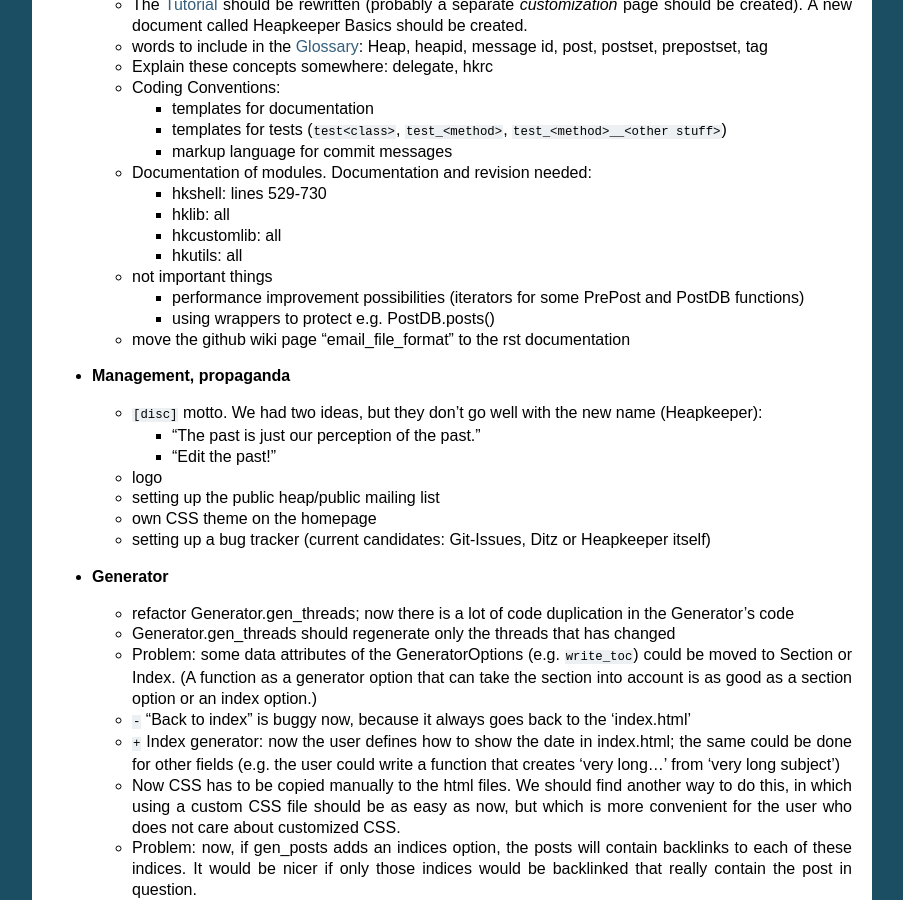
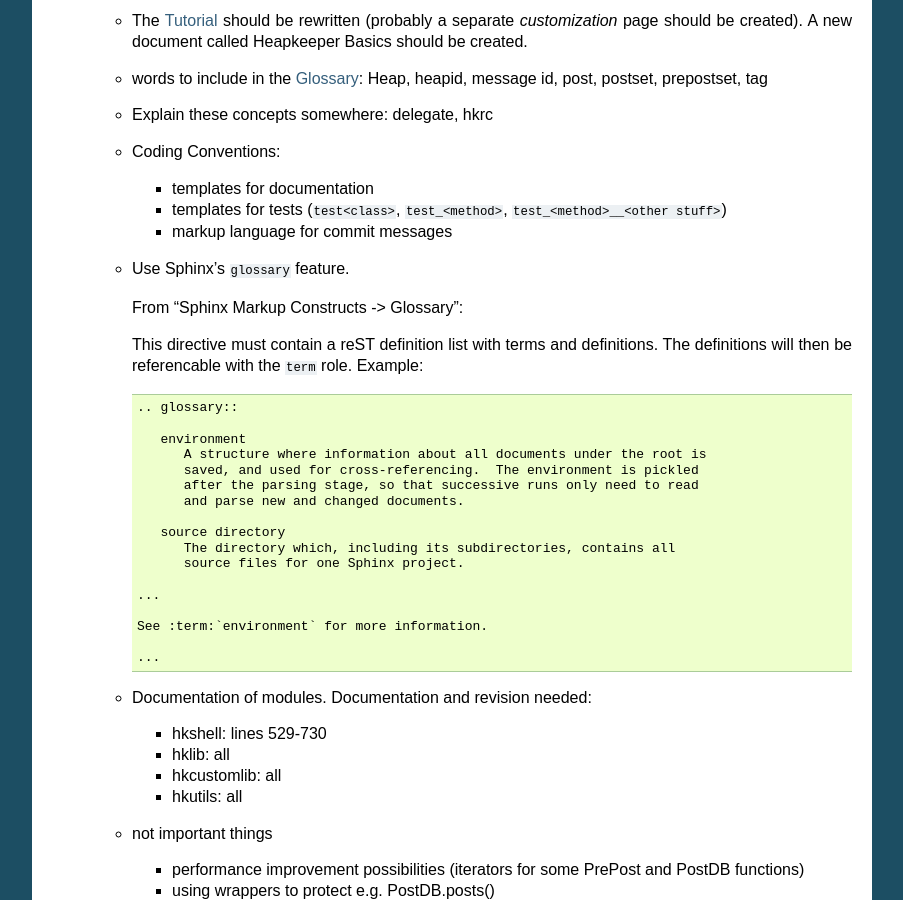
Before and after one commit to hcs42/heapkeeper-old, a Sphinx documentation site: the page built from doc/todo.rst, in a window 1280 px wide and 900 px high, scrolled down 981 px. Shown: the whole window, without its empty margins (198-1101 px from the left). Built offline with Sphinx 7.4.7, drawn with Linux system fonts in a browser that asks for light colours.

Commit message:
Todo: item about ".. glossary:" added

```diff
--- a/doc/todo.rst
+++ b/doc/todo.rst
@@ -65,6 +65,35 @@ Todo items
     * templates for tests (``test<class>``, ``test_<method>``,
       ``test_<method>__<other stuff>``)
     * markup language for commit messages
+
+  * Use Sphinx's ``glossary`` feature.
+
+    From "Sphinx Markup Constructs -> Glossary":
+
+    This directive must contain a reST definition list with terms and
+    definitions. The definitions will then be referencable with the ``term``
+    role.
+    Example:
+
+    .. code-block:: none
+
+        .. glossary::
+
+           environment
+              A structure where information about all documents under the root is
+              saved, and used for cross-referencing.  The environment is pickled
+              after the parsing stage, so that successive runs only need to read
+              and parse new and changed documents.
+
+           source directory
+              The directory which, including its subdirectories, contains all
+              source files for one Sphinx project.
+
+        ...
+
+        See :term:`environment` for more information.
+
+        ...
 
   * Documentation of modules. Documentation and revision needed:
 
```
